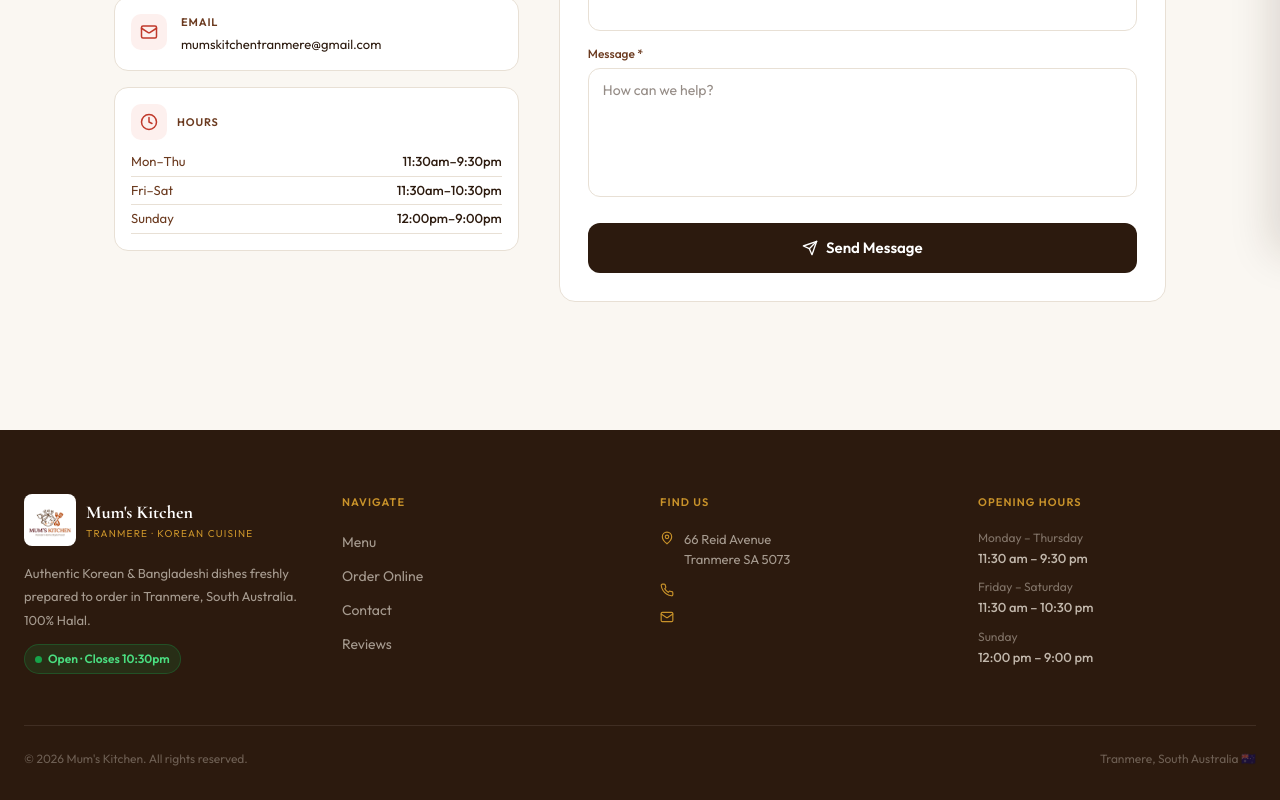
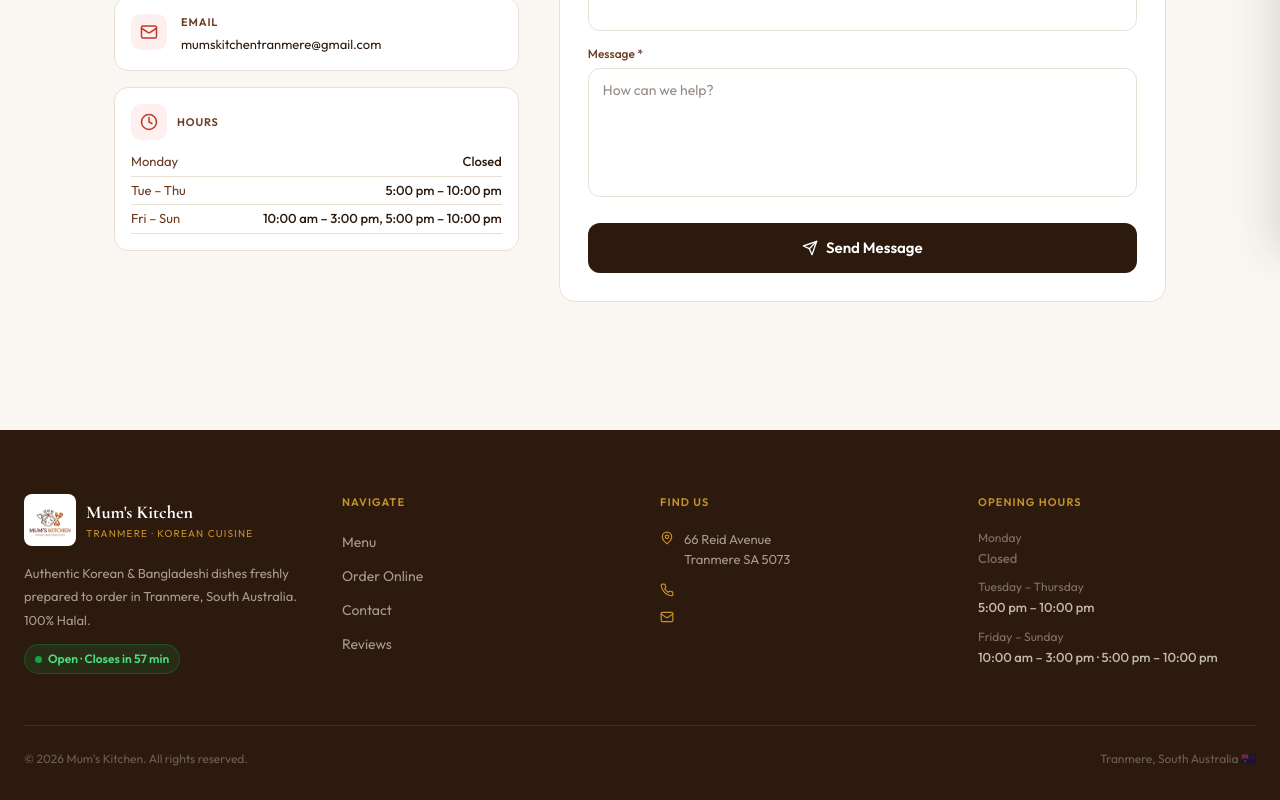
Before and after one commit to mumskitchentranmere/mumskitchen, a Next.js app: page /contact in a window 1280 px wide. Shown: the part 547-1347 px from the top of the page. Built offline with nearby package versions, Linux system fonts and the light colour scheme; no server answers.

Commit message:
add hours

```diff
--- a/app/api/places/route.ts
+++ b/app/api/places/route.ts
@@ -4,7 +4,7 @@
 
 export async function GET() {
   const apiKey = process.env.GOOGLE_PLACES_API_KEY;
-  if (!apiKey) {
+  if (!apiKey || apiKey.startsWith('your_')) {
     return NextResponse.json({ error: 'Google Places API key not configured' }, { status: 503 });
   }
 
--- a/app/contact/page.tsx
+++ b/app/contact/page.tsx
@@ -35,7 +35,7 @@
             ))}
             <div style={{ background:'white', borderRadius:'14px', padding:'16px', border:'1px solid var(--stone-light)' }}>
               <div style={{ display:'flex', gap:'10px', marginBottom:'8px' }}><div style={{ width:'36px', height:'36px', background:'#fdf0ee', borderRadius:'10px', display:'flex', alignItems:'center', justifyContent:'center', color:'var(--red-korean)', flexShrink:0 }}><Clock size={18}/></div><div style={{ fontSize:'11px', fontWeight:600, letterSpacing:'0.08em', textTransform:'uppercase', color:'var(--brown-mid)', paddingTop:'10px' }}>Hours</div></div>
-              {[['Mon–Thu','11:30am–9:30pm'],['Fri–Sat','11:30am–10:30pm'],['Sunday','12:00pm–9:00pm']].map(([d,h])=>(
+              {[['Monday','Closed'],['Tue – Thu','5:00 pm – 10:00 pm'],['Fri – Sun','10:00 am – 3:00 pm, 5:00 pm – 10:00 pm']].map(([d,h])=>(
                 <div key={d} style={{ display:'flex', justifyContent:'space-between', fontSize:'13px', padding:'4px 0', borderBottom:'1px solid var(--stone-light)' }}>
                   <span style={{ color:'var(--brown-mid)' }}>{d}</span><span style={{ fontWeight:500, color:'var(--brown-dark)' }}>{h}</span>
                 </div>
--- a/app/layout.tsx
+++ b/app/layout.tsx
@@ -115,7 +115,9 @@
   acceptsReservations:'False',
   isAccessibleForFree: true,
   openingHoursSpecification: [
-    { '@type': 'OpeningHoursSpecification', dayOfWeek: ['Monday','Tuesday','Wednesday','Thursday','Friday','Saturday','Sunday'], opens: '11:00', closes: '21:00' },
+    { '@type': 'OpeningHoursSpecification', dayOfWeek: ['Tuesday','Wednesday','Thursday'], opens: '17:00', closes: '22:00' },
+    { '@type': 'OpeningHoursSpecification', dayOfWeek: ['Friday','Saturday','Sunday'],     opens: '10:00', closes: '15:00' },
+    { '@type': 'OpeningHoursSpecification', dayOfWeek: ['Friday','Saturday','Sunday'],     opens: '17:00', closes: '22:00' },
   ],
   sameAs: [],
 };
@@ -132,7 +134,7 @@
           dangerouslySetInnerHTML={{ __html: JSON.stringify(jsonLd) }}
         />
       </head>
-      <body>
+      <body suppressHydrationWarning>
         <SessionProvider>
           <Toaster position="top-right" toastOptions={{ style: { background: '#2C1A0E', color: '#FAF7F2', border: '1px solid #6B3A1F', fontFamily: 'Outfit, sans-serif' } }} />
           <Navbar />
--- a/app/page.tsx
+++ b/app/page.tsx
@@ -173,7 +173,7 @@
           {[
             { icon: <MapPin size={22} color="#C8922A" />, title: 'Address', body: '66 Reid Avenue\nTranmere SA 5073' },
             { icon: <Phone size={22} color="#C8922A" />, title: 'Phone', body: process.env.NEXT_PUBLIC_RESTAURANT_PHONE || '+61406878202' },
-            { icon: <Clock size={22} color="#C8922A" />, title: 'Hours', body: 'Mon–Thu 11:30am–9:30pm\nFri–Sat 11:30am–10:30pm\nSun 12:00pm–9:00pm' },
+            { icon: <Clock size={22} color="#C8922A" />, title: 'Hours', body: 'Tue–Thu: 5–10 pm\nFri–Sun: 10 am–3 pm · 5–10 pm\nMon: Closed' },
           ].map(c => (
             <div key={c.title}>
               <div style={{ display: 'flex', justifyContent: 'center', marginBottom: '10px' }}>{c.icon}</div>
--- a/components/layout/Footer.tsx
+++ b/components/layout/Footer.tsx
@@ -2,12 +2,7 @@
 import Image from 'next/image';
 import { Phone, MapPin, Mail } from 'lucide-react';
 import { OpenStatus } from './OpenStatus';
-
-const HOURS = [
-  { day: 'Monday – Thursday', hrs: '11:30 am – 9:30 pm' },
-  { day: 'Friday – Saturday',  hrs: '11:30 am – 10:30 pm' },
-  { day: 'Sunday',             hrs: '12:00 pm – 9:00 pm' },
-];
+import { FooterHours } from './FooterHours';
 
 export function Footer() {
   return (
@@ -74,12 +69,7 @@
           {/* Hours */}
           <div>
             <h3 style={{ fontSize: '11px', fontWeight: 600, letterSpacing: '0.1em', textTransform: 'uppercase', color: 'var(--gold)', marginBottom: '18px' }}>Opening Hours</h3>
-            {HOURS.map(({ day, hrs }) => (
-              <div key={day} style={{ marginBottom: '10px' }}>
-                <div style={{ fontSize: '12px', color: 'rgba(232,224,213,0.45)', marginBottom: '2px' }}>{day}</div>
-                <div style={{ fontSize: '13px', color: 'rgba(232,224,213,0.8)', fontWeight: 500 }}>{hrs}</div>
-              </div>
-            ))}
+            <FooterHours />
           </div>
 
         </div>
--- /dev/null
+++ b/components/layout/FooterHours.tsx
@@ -0,0 +1,54 @@
+'use client';
+import { useEffect, useState } from 'react';
+
+const FALLBACK = [
+  { day: 'Monday',             hrs: 'Closed' },
+  { day: 'Tuesday – Thursday', hrs: '5:00 pm – 10:00 pm' },
+  { day: 'Friday – Sunday',    hrs: '10:00 am – 3:00 pm  ·  5:00 pm – 10:00 pm' },
+];
+
+export function FooterHours() {
+  const [rows, setRows] = useState(FALLBACK);
+
+  useEffect(() => {
+    fetch('/api/places')
+      .then(r => r.ok ? r.json() : null)
+      .then(data => {
+        // weekday_text from Google starts Monday: ["Monday: ...", "Tuesday: ...", ..., "Sunday: ..."]
+        const texts: string[] | undefined = data?.opening_hours?.weekday_text;
+        if (!texts?.length) return;
+
+        const DAY_NAMES = ['Monday','Tuesday','Wednesday','Thursday','Friday','Saturday','Sunday'];
+        const parsed = texts.map((t, i) => ({
+          day: DAY_NAMES[i],
+          hrs: t.replace(/^[^:]+:\s*/, ''),
+        }));
+
+        // Group consecutive days that share the same hours text
+        const grouped: { day: string; hrs: string }[] = [];
+        let i = 0;
+        while (i < parsed.length) {
+          let j = i;
+          while (j + 1 < parsed.length && parsed[j + 1].hrs === parsed[i].hrs) j++;
+          grouped.push({
+            day: j > i ? `${parsed[i].day} – ${parsed[j].day}` : parsed[i].day,
+            hrs: parsed[i].hrs,
+          });
+          i = j + 1;
+        }
+        setRows(grouped);
+      })
+      .catch(() => {});
+  }, []);
+
+  return (
+    <>
+      {rows.map(({ day, hrs }) => (
+        <div key={day} style={{ marginBottom: '10px' }}>
+          <div style={{ fontSize: '12px', color: 'rgba(232,224,213,0.45)', marginBottom: '2px' }}>{day}</div>
+          <div style={{ fontSize: '13px', color: hrs === 'Closed' ? 'rgba(232,224,213,0.4)' : 'rgba(232,224,213,0.8)', fontWeight: 500 }}>{hrs}</div>
+        </div>
+      ))}
+    </>
+  );
+}
--- a/components/layout/OpenStatus.tsx
+++ b/components/layout/OpenStatus.tsx
@@ -1,64 +1,107 @@
 'use client';
 import { useEffect, useState } from 'react';
 
-const HOURS: Record<number, { open: number; close: number } | null> = {
-  0: { open: 12 * 60,       close: 21 * 60 },       // Sun  12:00pm – 9:00pm
-  1: { open: 11 * 60 + 30,  close: 21 * 60 + 30 },  // Mon  11:30am – 9:30pm
-  2: { open: 11 * 60 + 30,  close: 21 * 60 + 30 },  // Tue
-  3: { open: 11 * 60 + 30,  close: 21 * 60 + 30 },  // Wed
-  4: { open: 11 * 60 + 30,  close: 21 * 60 + 30 },  // Thu
-  5: { open: 11 * 60 + 30,  close: 22 * 60 + 30 },  // Fri  11:30am – 10:30pm
-  6: { open: 11 * 60 + 30,  close: 22 * 60 + 30 },  // Sat
+// Fallback hours — array per day supports split lunch/dinner sessions
+// day 0=Sun … 6=Sat, times in minutes from midnight
+const FALLBACK: Record<number, { open: number; close: number }[]> = {
+  0: [{ open: 10*60, close: 15*60 }, { open: 17*60, close: 22*60 }], // Sun  10am–3pm · 5–10pm
+  1: [],                                                               // Mon  Closed
+  2: [{ open: 17*60, close: 22*60 }],                                 // Tue  5–10pm
+  3: [{ open: 17*60, close: 22*60 }],                                 // Wed
+  4: [{ open: 17*60, close: 22*60 }],                                 // Thu
+  5: [{ open: 10*60, close: 15*60 }, { open: 17*60, close: 22*60 }], // Fri  10am–3pm · 5–10pm
+  6: [{ open: 10*60, close: 15*60 }, { open: 17*60, close: 22*60 }], // Sat
 };
+
+function fmt(mins: number) {
+  const h = Math.floor(mins / 60);
+  const m = mins % 60;
+  const ampm = h >= 12 ? 'pm' : 'am';
+  const h12 = h === 0 ? 12 : h > 12 ? h - 12 : h;
+  return `${h12}${m ? `:${String(m).padStart(2, '0')}` : ''}${ampm}`;
+}
+
+function periodsToMap(periods: any[]): Record<number, { open: number; close: number }[]> {
+  const map: Record<number, { open: number; close: number }[]> = {
+    0: [], 1: [], 2: [], 3: [], 4: [], 5: [], 6: [],
+  };
+  for (const p of periods) {
+    const day = p.open?.day;
+    if (day == null) continue;
+    const ot = p.open?.time  ?? '0000';
+    const ct = p.close?.time ?? '2359';
+    map[day].push({
+      open:  parseInt(ot.slice(0, 2)) * 60 + parseInt(ot.slice(2)),
+      close: parseInt(ct.slice(0, 2)) * 60 + parseInt(ct.slice(2)),
+    });
+  }
+  for (const day of Object.values(map)) day.sort((a, b) => a.open - b.open);
+  return map;
+}
+
+function computeStatus(hours: Record<number, { open: number; close: number }[]>) {
+  const now     = new Date();
+  const day     = now.getDay();
+  const minutes = now.getHours() * 60 + now.getMinutes();
+  const today   = hours[day] ?? [];
+
+  // Currently inside a session?
+  for (const s of today) {
+    if (minutes >= s.open && minutes < s.close) {
+      const left  = s.close - minutes;
+      const label = left <= 60
+        ? `Open · Closes in ${left} min`
+        : `Open · Closes ${fmt(s.close)}`;
+      return { status: 'open' as const, label };
+    }
+  }
+
+  // Later session today?
+  const later = today.find(s => s.open > minutes);
+  if (later) {
+    return { status: 'closed' as const, label: `Closed · Opens ${fmt(later.open)} today` };
+  }
+
+  // Next open day
+  const DAYS = ['Sun','Mon','Tue','Wed','Thu','Fri','Sat'];
+  for (let i = 1; i <= 7; i++) {
+    const next = hours[(day + i) % 7];
+    if (next?.length) {
+      const name = DAYS[(day + i) % 7];
+      const label = i === 1
+        ? `Closed · Opens ${fmt(next[0].open)} tomorrow`
+        : `Closed · Opens ${name} ${fmt(next[0].open)}`;
+      return { status: 'closed' as const, label };
+    }
+  }
+  return { status: 'closed' as const, label: 'Closed today' };
+}
 
 export function OpenStatus() {
   const [status, setStatus] = useState<'open' | 'closed' | null>(null);
-  const [label, setLabel]   = useState('');
+  const [label,  setLabel]  = useState('');
 
   useEffect(() => {
-    const check = () => {
-      const now     = new Date();
-      const day     = now.getDay();
-      const minutes = now.getHours() * 60 + now.getMinutes();
-      const h       = HOURS[day];
+    let hours = FALLBACK;
+    let id: ReturnType<typeof setInterval>;
 
-      if (!h) { setStatus('closed'); setLabel('Closed today'); return; }
-
-      if (minutes >= h.open && minutes < h.close) {
-        const minsLeft = h.close - minutes;
-        if (minsLeft <= 60) {
-          setLabel(`Closes in ${minsLeft} min`);
-        } else {
-          const closeH = Math.floor(h.close / 60);
-          const closeM = h.close % 60;
-          const ampm   = closeH >= 12 ? 'pm' : 'am';
-          const h12    = closeH > 12 ? closeH - 12 : closeH;
-          setLabel(`Open · Closes ${h12}${closeM ? `:${String(closeM).padStart(2,'0')}` : ''}${ampm}`);
-        }
-        setStatus('open');
-      } else {
-        // Find next open day
-        for (let i = 1; i <= 7; i++) {
-          const nextDay = (day + i) % 7;
-          const next    = HOURS[nextDay];
-          if (next) {
-            const dayName = ['Sun','Mon','Tue','Wed','Thu','Fri','Sat'][nextDay];
-            const openH   = Math.floor(next.open / 60);
-            const openM   = next.open % 60;
-            const ampm    = openH >= 12 ? 'pm' : 'am';
-            const h12     = openH > 12 ? openH - 12 : openH;
-            setLabel(i === 1
-              ? `Closed · Opens ${h12}${openM ? `:${String(openM).padStart(2,'0')}` : ''}${ampm} tomorrow`
-              : `Closed · Opens ${dayName} ${h12}${openM ? `:${String(openM).padStart(2,'0')}` : ''}${ampm}`);
-            break;
-          }
-        }
-        setStatus('closed');
-      }
+    const tick = () => {
+      const { status, label } = computeStatus(hours);
+      setStatus(status);
+      setLabel(label);
     };
 
-    check();
-    const id = setInterval(check, 60_000);
+    fetch('/api/places')
+      .then(r => r.ok ? r.json() : null)
+      .then(data => {
+        if (data?.opening_hours?.periods?.length) {
+          hours = periodsToMap(data.opening_hours.periods);
+        }
+        tick();
+        id = setInterval(tick, 60_000);
+      })
+      .catch(() => { tick(); id = setInterval(tick, 60_000); });
+
     return () => clearInterval(id);
   }, []);
 
@@ -76,11 +119,8 @@
       border:       `1px solid ${status === 'open' ? 'rgba(22,163,74,0.3)' : 'rgba(220,38,38,0.3)'}`,
     }}>
       <span style={{
-        width:        '7px',
-        height:       '7px',
-        borderRadius: '50%',
-        background:   status === 'open' ? '#16a34a' : '#dc2626',
-        flexShrink:   0,
+        width: '7px', height: '7px', borderRadius: '50%', flexShrink: 0,
+        background: status === 'open' ? '#16a34a' : '#dc2626',
       }} />
       <span style={{ fontSize: '12px', fontWeight: 600, color: status === 'open' ? '#4ade80' : '#f87171' }}>
         {label}
```
